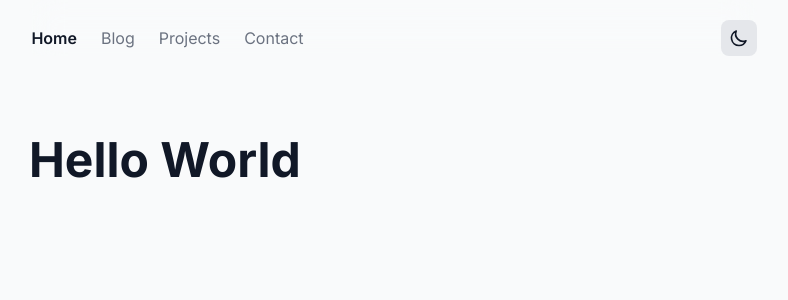
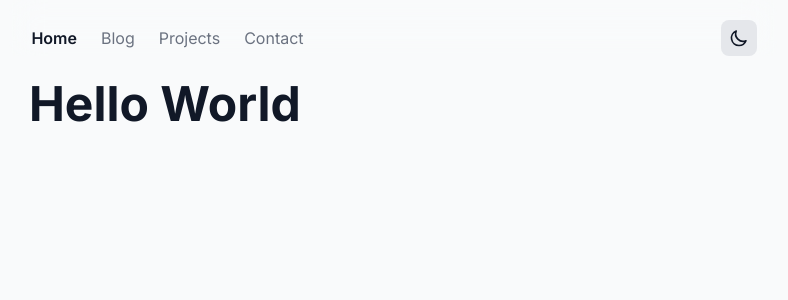
Before and after one commit to shellord/saheen.dev, a Next.js app: page / in a window 1280 px wide. Shown: the top 300 px of the page, without its empty margins (247-1035 px from the left). Built offline with nearby package versions, Linux system fonts and the light colour scheme.

Commit message:
Fixed navbar sticky issue

```diff
--- a/src/components/Navbar.tsx
+++ b/src/components/Navbar.tsx
@@ -32,7 +32,7 @@ const Navbar = () => {
   }
 
   return (
-    <div className='dark:bg-gray-900 dark:bg-opacity-30 bg-gray-50/30 sticky top-0  px-0 pt-5 backdrop-filter backdrop-blur-lg '>
+    <div className='dark:bg-gray-900 dark:bg-opacity-30 bg-gray-50/30  fixed top-0 left-0 right-0 max-w-3xl  z-50 mx-auto  px-5 pt-5 backdrop-filter backdrop-blur-lg '>
       <nav className=' flex justify-between items-center '>
         <MobileMenu />
         <div className='ml-[-0.60rem]'>
```
